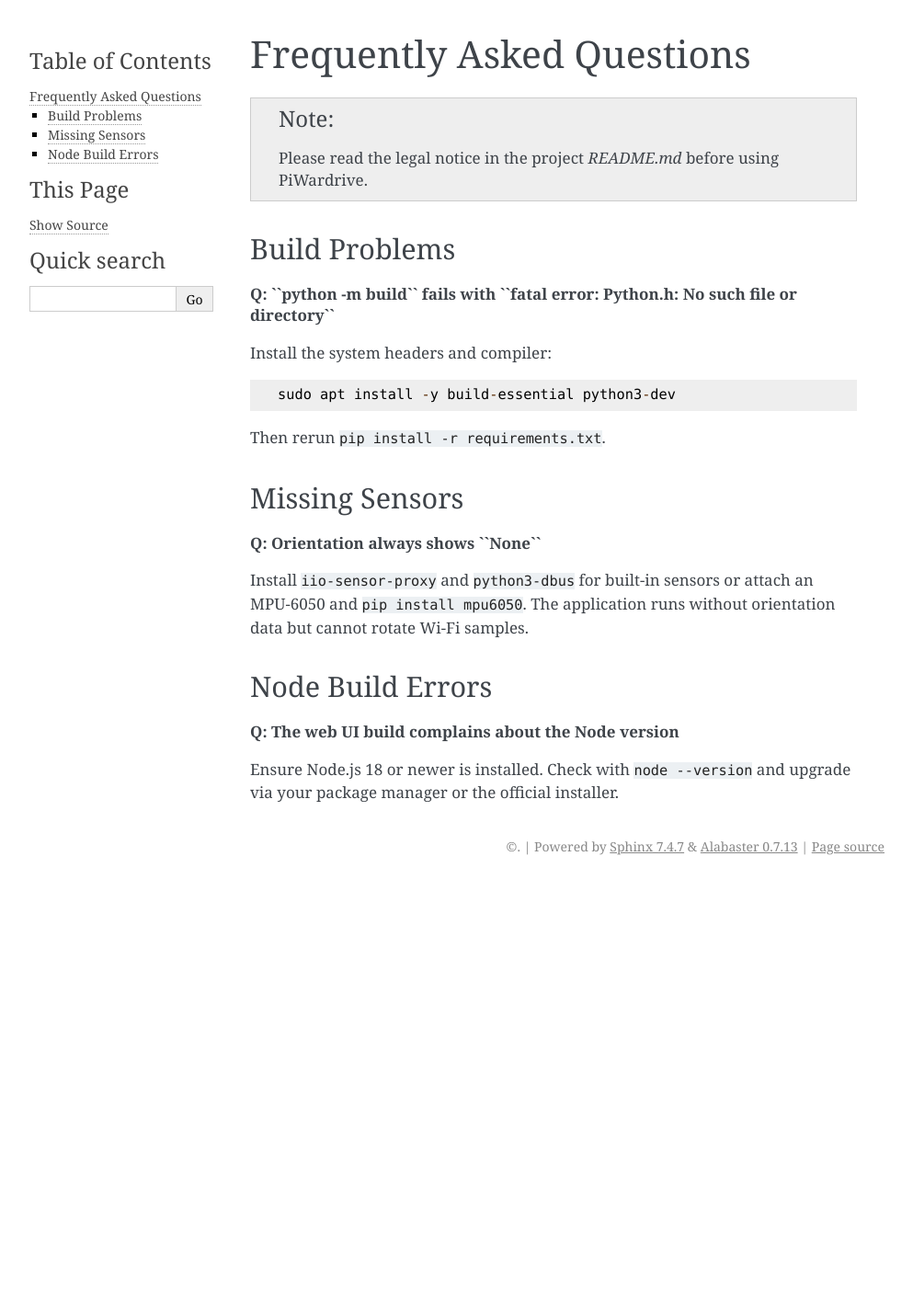
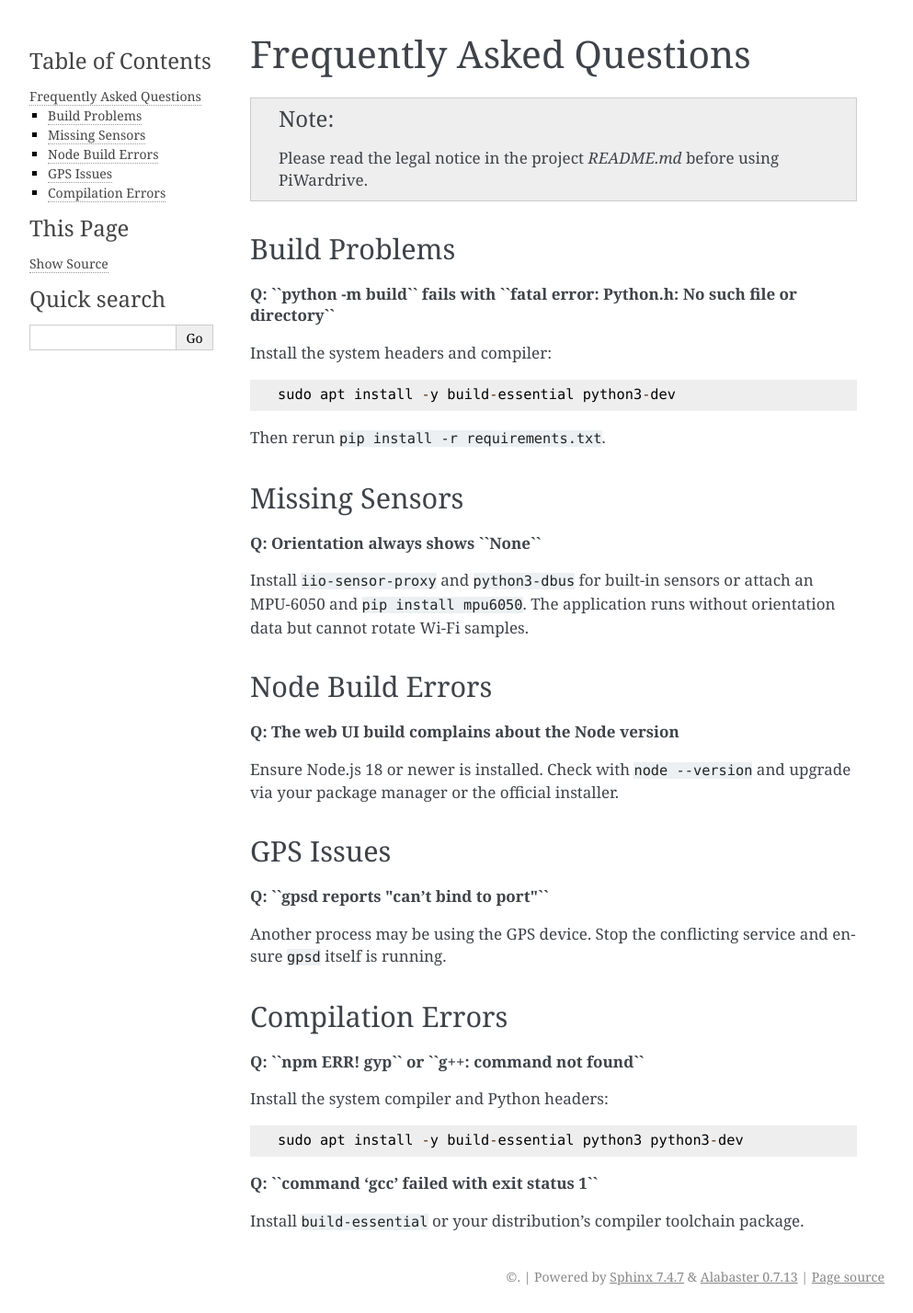
Before and after one commit to Trashytalk/piwardrive, a Sphinx documentation site: the page built from docs/faq.rst, in a window 1280 px wide. Shown: the whole page at 92% size, without its empty margins (148-1141 px from the left). Built offline with Sphinx 7.4.7, drawn with Linux system fonts in a browser that asks for light colours; pages that are not in the unit, such as notebooks, are missing from menus; before the commit the page ends 960 px from its top, so only the background shows below that.

Commit message:
docs: expand FAQ and link from README

```diff
--- a/docs/faq.rst
+++ b/docs/faq.rst
@@ -27,3 +27,22 @@ Node Build Errors
 
 Ensure Node.js 18 or newer is installed. Check with ``node --version`` and
 upgrade via your package manager or the official installer.
+
+GPS Issues
+----------
+**Q: ``gpsd reports \"can't bind to port\"``**
+
+Another process may be using the GPS device. Stop the conflicting service and
+ensure ``gpsd`` itself is running.
+
+Compilation Errors
+------------------
+**Q: ``npm ERR! gyp`` or ``g++: command not found``**
+
+Install the system compiler and Python headers::
+
+   sudo apt install -y build-essential python3 python3-dev
+
+**Q: ``command 'gcc' failed with exit status 1``**
+
+Install ``build-essential`` or your distribution's compiler toolchain package.
--- a/docs/index.rst
+++ b/docs/index.rst
@@ -9,6 +9,8 @@ PiWardrive's primary interface is a React-based web dashboard served by
 :doc:`status_service`.
 
 See :doc:`tile_prefetching` for a diagram of the automatic tile prefetch flow.
+
+Common issues are answered in the :doc:`faq`.
 
 
 .. toctree::
```
Also changed, not shown: README.md (+2 -2 lines).
